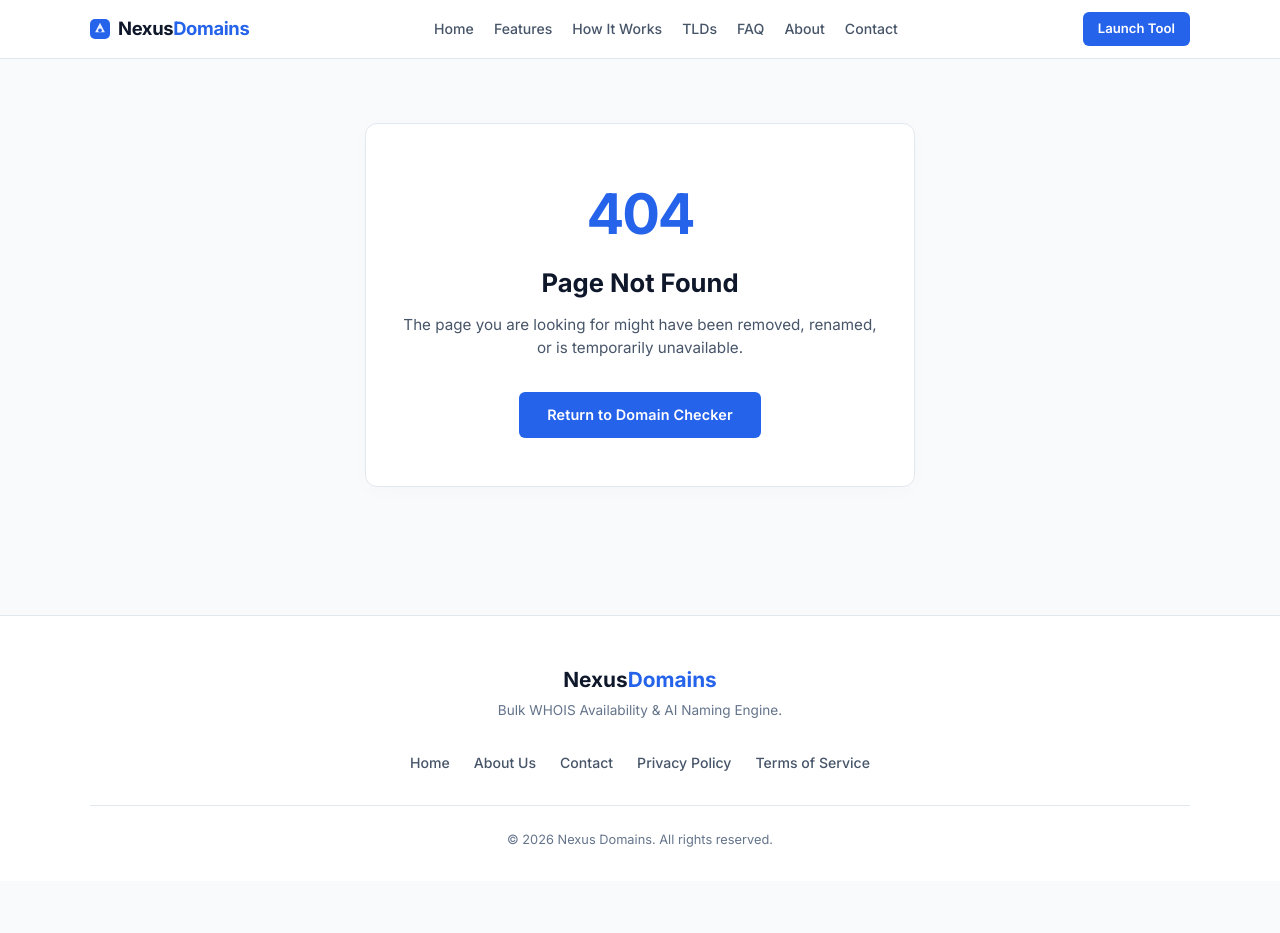
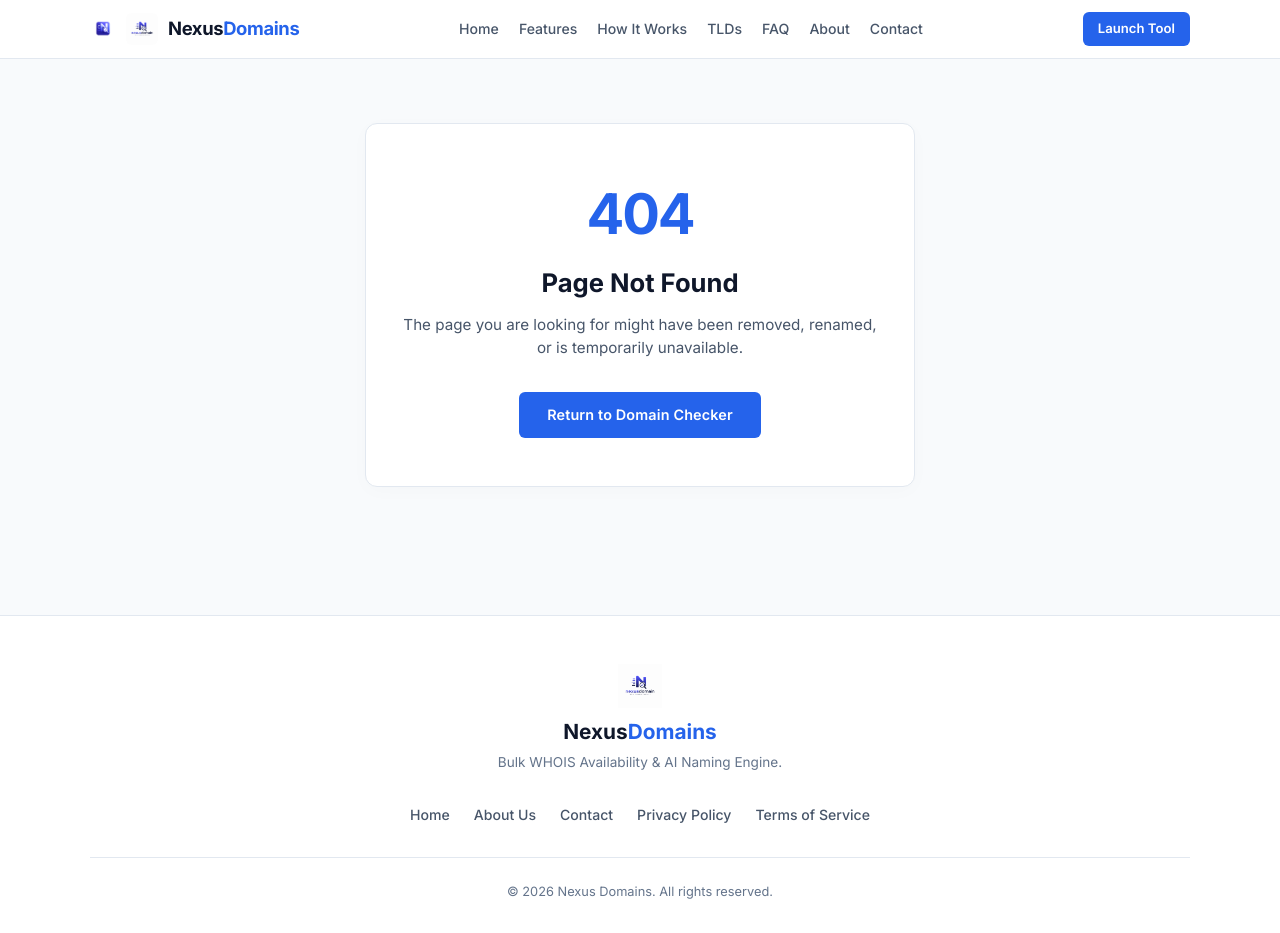
Before and after one commit to shayanmalik1107/domain, a website: page public/404.html in a window 1280 px wide. Before the commit the page ends 881 px from the top, so only its background shows below. Drawn offline with Linux system fonts and the light colour scheme.

Commit message:
Add new brand logo and favicon images across website

```diff
--- a/public/404.html
+++ b/public/404.html
@@ -5,7 +5,7 @@
     <meta name="viewport" content="width=device-width, initial-scale=1.0">
     <title>404 — Page Not Found | Nexus Domain Checker</title>
     <meta name="robots" content="noindex, follow">
-    <link rel="icon" type="image/svg+xml" href="favicon.svg">
+    <link rel="icon" type="image/png" href="favicon.png">
     <!-- Google AdSense -->
     <script async src="https://pagead2.googlesyndication.com/pagead/js/adsbygoogle.js?client=ca-pub-3026677123051137" crossorigin="anonymous"></script>
     <link rel="stylesheet" href="style.css?v=5">
@@ -17,7 +17,8 @@
     <nav class="navbar">
         <div class="nav-container">
             <a href="/" class="nav-brand">
-                <svg width="20" height="20" viewBox="0 0 32 32" fill="none"><rect width="32" height="32" rx="8" fill="#2563eb"/><path d="M16 6L23.7942 21H8.20577L16 6Z" fill="white" opacity="0.9"/><circle cx="16" cy="18" r="3" fill="#2563eb"/></svg>
+                <img src="favicon.png" alt="Favicon" class="nav-favicon">
+                <img src="logo.png" alt="Nexus Domains Logo" class="nav-logo-img">
                 <span>Nexus<span class="highlight">Domains</span></span>
             </a>
             <div class="nav-links">
@@ -48,6 +49,7 @@
     <footer class="site-footer">
         <div class="footer-container">
             <div class="footer-brand">
+                <img src="logo.png" alt="Nexus Domains Logo" class="footer-logo-img">
                 <h3>Nexus<span class="highlight">Domains</span></h3>
                 <p>Bulk WHOIS Availability & AI Naming Engine.</p>
             </div>
--- a/public/style.css
+++ b/public/style.css
@@ -967,12 +967,38 @@ small {
 .nav-brand {
     display: flex;
     align-items: center;
-    gap: 8px;
+    gap: 10px;
     text-decoration: none;
     font-weight: 700;
     font-size: 1.15rem;
     color: var(--text-primary);
     letter-spacing: -0.02em;
+}
+
+.nav-favicon {
+    height: 26px;
+    width: 26px;
+    object-fit: contain;
+    border-radius: 4px;
+}
+
+.nav-logo-img {
+    height: 32px;
+    width: auto;
+    max-width: 140px;
+    object-fit: contain;
+    border-radius: 6px;
+}
+
+.footer-logo-img {
+    height: 44px;
+    width: auto;
+    max-width: 180px;
+    object-fit: contain;
+    margin-bottom: 0.5rem;
+    display: block;
+    margin-left: auto;
+    margin-right: auto;
 }
 
 .nav-links {
```
Also changed, not shown: public/about.html (+4 -2 lines), public/contact.html (+4 -2 lines), public/index.html (+4 -2 lines), public/privacy-policy.html (+4 -2 lines), public/terms-of-service.html (+4 -2 lines), public/favicon.png (added), public/logo.png (added).
